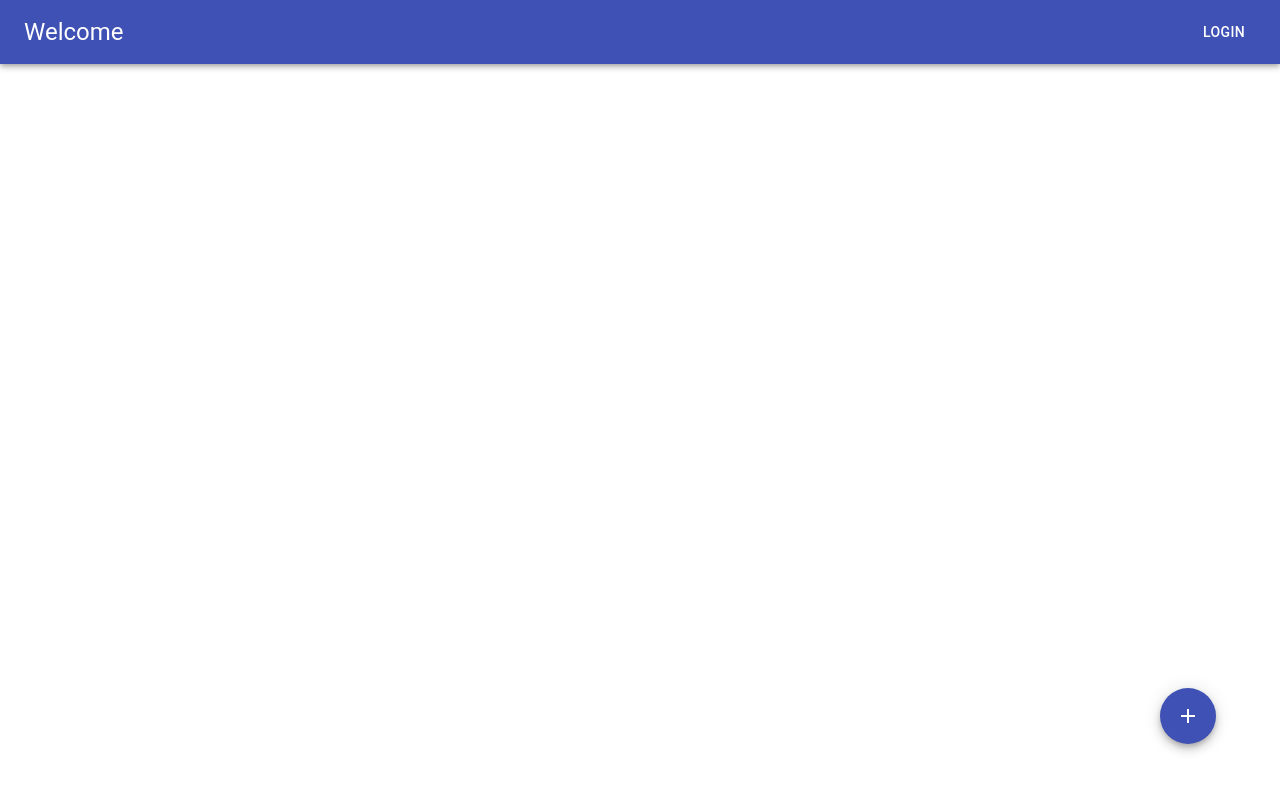
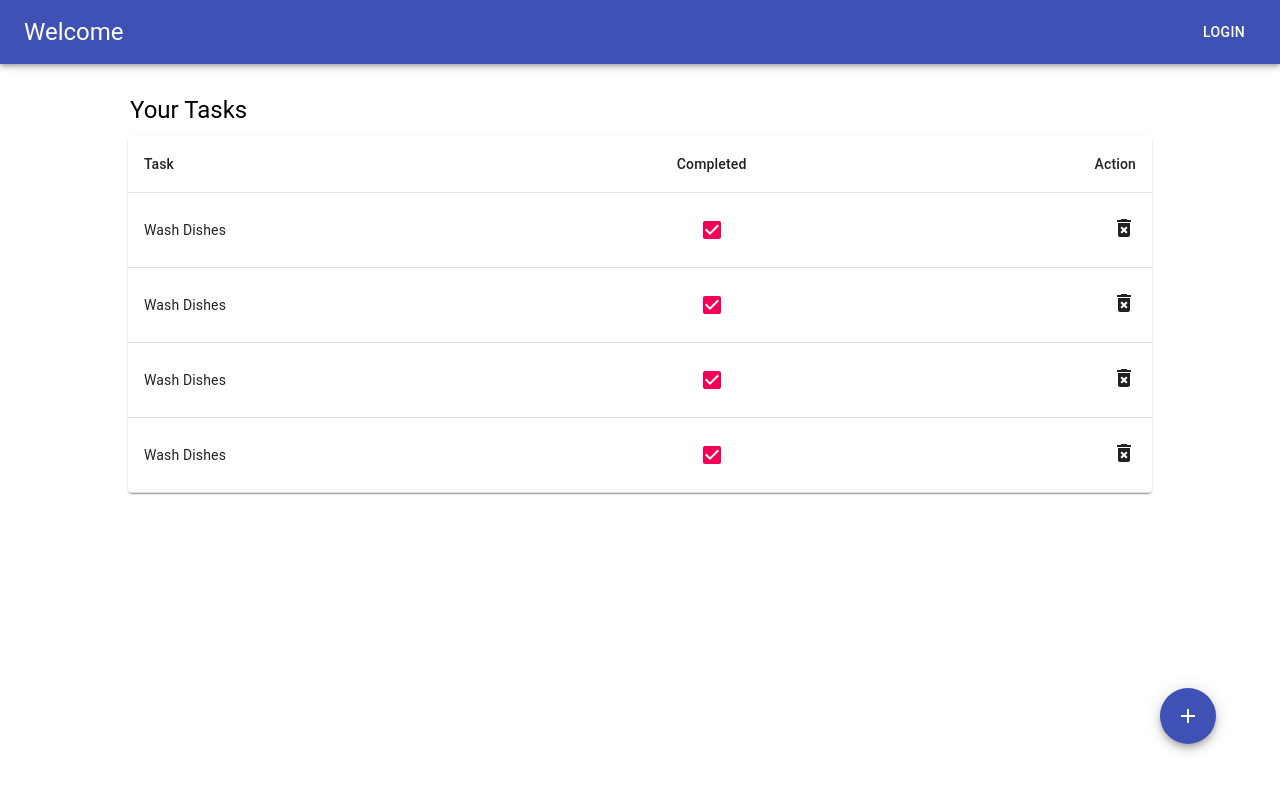
Before and after one commit to pleone55/ToDoList, a React (Create React App) app in the folder client/: page / in a window 1280 px wide. Shown: the top 792 px of the page. Built offline with nearby package versions, Linux system fonts and the light colour scheme.

Commit message:
added table layout to display the tasks

```diff
--- a/client/src/App.js
+++ b/client/src/App.js
@@ -1,11 +1,13 @@
 import React from 'react';
 import AddTask from './components/AddTask';
 import Navbar from './components/layout/Navbar';
+import TaskList from './components/TaskList';
 
 function App() {
   return (
     <>
       <Navbar />
+      <TaskList />
       <AddTask />
     </>
   );
--- /dev/null
+++ b/client/src/components/TaskList.js
@@ -0,0 +1,83 @@
+import React, { useState } from 'react';
+import { makeStyles } from '@material-ui/core/styles';
+import Table from '@material-ui/core/Table';
+import TableBody from '@material-ui/core/TableBody';
+import TableCell from '@material-ui/core/TableCell';
+import TableContainer from '@material-ui/core/TableContainer';
+import TableHead from '@material-ui/core/TableHead';
+import TableRow from '@material-ui/core/TableRow';
+import Paper from '@material-ui/core/Paper';
+import Checkbox from '@material-ui/core/Checkbox';
+import DeleteForeverIcon from '@material-ui/icons/DeleteForever';
+import Typography from '@material-ui/core/Typography';
+
+const useStyles = makeStyles((theme) => ({
+    table: {
+        width: "100%",
+    },
+    tableContainer: {
+        width: "80%",
+        margin: "auto",
+        marginTop: "10px",
+    },
+    title: {
+        marginTop: "30px",
+        marginLeft: "130px"
+    }
+}));
+
+function createData(name, completed, action) {
+    return { name, completed, action };
+}
+
+const rows = [
+    createData('Wash Dishes', 'Incomplete', 'Delete'),
+    createData('Wash Dishes', 'Incomplete', 'Delete'),
+    createData('Wash Dishes', 'Incomplete', 'Delete'),
+    createData('Wash Dishes', 'Incomplete', 'Delete'),
+]
+
+const TaskList = () => {
+    const [checked, setChecked] = useState(true);
+    const classes = useStyles();
+
+    const handleChecked = event => {
+        setChecked(event.target.value);
+    }
+
+    return (
+        <>
+            <Typography variant="h5" className={classes.title}>Your Tasks</Typography>
+            <TableContainer component={Paper} className={classes.tableContainer}>
+                <Table className={classes.table} aria-label="simple table">
+                    <TableHead>
+                        <TableRow>
+                            <TableCell align="left">Task</TableCell>
+                            <TableCell align="center">Completed</TableCell>
+                            <TableCell align="right">Action</TableCell>
+                        </TableRow>
+                    </TableHead>
+                    <TableBody>
+                    {rows.map((row) => (
+                        <TableRow key={row.name}>
+                            <TableCell component="th" scope="row">
+                                {row.name}
+                            </TableCell>
+                            <TableCell align="center">
+                                <Checkbox
+                                    checked={checked}
+                                    onChange={handleChecked}
+                                    inputProps={{ 'aria-label': 'primary checkbox' }}
+                                />
+                            </TableCell>
+                            <TableCell align="right"><DeleteForeverIcon/></TableCell>
+                        </TableRow>
+                    ))}
+                    </TableBody>
+                </Table>
+            </TableContainer>
+        </>
+    );
+}
+
+export default TaskList;
```
